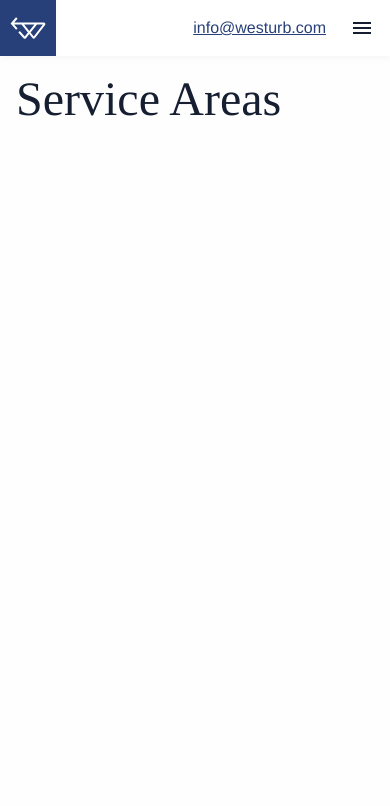
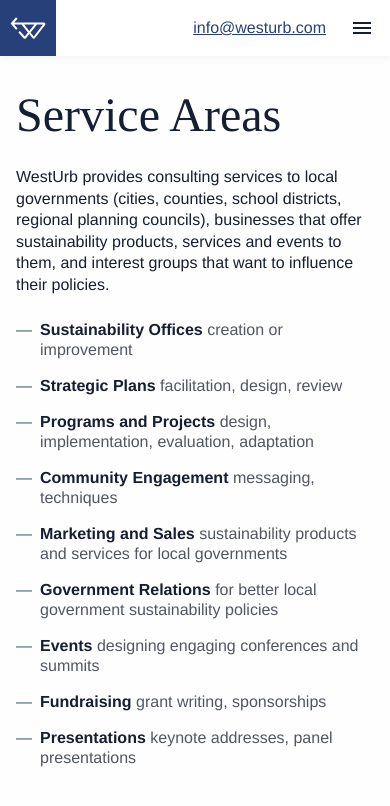
Before and after one commit to jtini/westurb, a Gatsby site: page /service-areas in a window 390 px wide. Built offline with nearby package versions, Linux system fonts and the light colour scheme; Gatsby itself is replaced by a stand-in of ours.

Commit message:
add Service Areas and stop mobile nav from breaking

```diff
--- a/src/components/Layout/Layout.js
+++ b/src/components/Layout/Layout.js
@@ -11,12 +11,6 @@ export default class Layout extends Component {
     this.state = {
       isMenuVisible: false
     }
-  }
-
-  toggleMenu = () => {
-    this.setState(prevState => ({
-      isMenuVisible: !prevState.isMenuVisible
-    }))
   }
 
   showMenu = () => {
@@ -51,16 +45,20 @@ export default class Layout extends Component {
           links={[
             {
               to: '/about',
-              text: 'About WestUrb'
+              text: 'About WestUrb',
+              onClick: this.hideMenu
             }, {
               to: '/service-areas',
-              text: 'Service Areas'
+              text: 'Service Areas',
+              onClick: this.hideMenu
             }, {
               to: '/presentations',
-              text: 'Presentations'
+              text: 'Presentations',
+              onClick: this.hideMenu
             }, {
               to: '/rates',
-              text: 'Rates'
+              text: 'Rates',
+              onClick: this.hideMenu
             }
           ]} />
       </>
--- a/src/components/Layout/Layout.scss
+++ b/src/components/Layout/Layout.scss
@@ -17,9 +17,14 @@
 @import '../../stylesheets/type-styles';
 @import '../../stylesheets/layout-styles';
 @import '../../stylesheets/color-styles';
+@import '../../stylesheets/list-styles';
 
 .main {
     padding: 1rem;
+
+    @media screen and (min-width: 600px) {
+        padding: 2rem;
+    }
 }
 
 .nav--is-visible {
--- a/src/components/NavigationLink/NavigationLink.js
+++ b/src/components/NavigationLink/NavigationLink.js
@@ -4,10 +4,10 @@ import { Link } from 'gatsby';
 import './NavigationLink.scss'
 
 const NavigationLink = props => {
-    const { to, text } = props;
+    const { to, text, ...rest } = props;
 
     return (
-        <p className="nav-link">
+        <p className="nav-link" {...rest}>
             <Link className="nav-link__inner" to={to}>{text}</Link>
         </p>
     )
--- a/src/components/NavigationList/NavigationList.js
+++ b/src/components/NavigationList/NavigationList.js
@@ -7,9 +7,12 @@ const NavigationList = props => {
     const { links } = props;
     return (
         <div className="navigation-list">
-            {links.map((link, idx) => (
-                <NavigationLink key={idx} to={link.to} text={link.text} />
-            ))}
+            {links.map((link, idx) => {
+                const { to, text, ...rest } = link
+                return (
+                    <NavigationLink key={idx} to={to} text={text} {...rest} />
+                )
+            })}
         </div>
     )
 }
--- a/src/pages/service-areas.js
+++ b/src/pages/service-areas.js
@@ -1,6 +1,46 @@
 import React from 'react'
 import Layout from "../components/Layout/Layout"
 import SEO from "../components/SEO/SEO"
+
+const content = [
+    {
+        id: 'sustainabilityOffices',
+        lead: 'Sustainability Offices',
+        text: 'creation or improvement'
+    }, {
+        id: 'stratPlans',
+        lead: 'Strategic Plans',
+        text: 'facilitation, design, review'
+    }, {
+        id: 'programs',
+        lead: 'Programs and Projects',
+        text: 'design, implementation, evaluation, adaptation'
+    }, {
+        id: 'commEngagement',
+        lead: 'Community Engagement',
+        text: 'messaging, techniques'
+    }, {
+        id: 'marketing',
+        lead: 'Marketing and Sales',
+        text: 'sustainability products and services for local governments'
+    }, {
+        id: 'govRelations',
+        lead: 'Government Relations',
+        text: 'for better local government sustainability policies'
+    }, {
+        id: 'events',
+        lead: 'Events',
+        text: 'designing engaging conferences and summits'
+    }, {
+        id: 'fundraising',
+        lead: 'Fundraising',
+        text: 'grant writing, sponsorships'
+    }, {
+        id: 'presentations',
+        lead: 'Presentations',
+        text: 'keynote addresses, panel presentations'
+    }
+]
 
 const ServiceAreas = () => {
     return (
@@ -8,6 +48,15 @@ const ServiceAreas = () => {
             <SEO title="Service Areas" />
             <div className="container">
                 <h1>Service Areas</h1>
+                <p>WestUrb provides consulting services to local governments (cities, counties, school districts, regional planning councils), businesses that offer sustainability products, services and events to them, and interest groups that want to influence their policies.</p>
+                <ul>
+                    {content.map(entry => (
+                        <li key={entry.id}>
+                            <span className="bold">{`${entry.lead} `}</span>
+                            <span className="text--subdued">{entry.text}</span>
+                        </li>
+                    ))}
+                </ul>
             </div>
         </Layout>
     )
--- /dev/null
+++ b/src/stylesheets/list-styles.scss
@@ -0,0 +1,24 @@
+li {
+    line-height: 1.25;
+}
+
+ul {
+    padding-top: 0.5rem;
+
+    li {
+        position: relative;
+        padding-left: 1.5rem;
+        padding-top: 1rem;
+
+        &:before {
+            content: '—';
+            position: absolute;
+            top: 1rem;
+            left: 0;
+            display: inline-block;
+            width: 1rem;
+            color: $color-primary;
+        }
+    }
+
+}
--- a/src/stylesheets/type-styles.scss
+++ b/src/stylesheets/type-styles.scss
@@ -37,6 +37,8 @@ h3 {
 
 h1 {
     font-size: $fs-h1;
+    padding-top: 1rem;
+    padding-bottom: 1.5rem;
 }
 
 h2 {
@@ -50,3 +52,17 @@ h3 {
 .bold {
     font-weight: $fw-semibold;
 }
+
+
+
+.title {
+    padding-top: 1rem;
+
+    @media screen and (min-width: 600px) {
+        padding-top: 2rem;
+    }
+}
+
+.text--subdued {
+    color: $color-text-light;
+}
```
